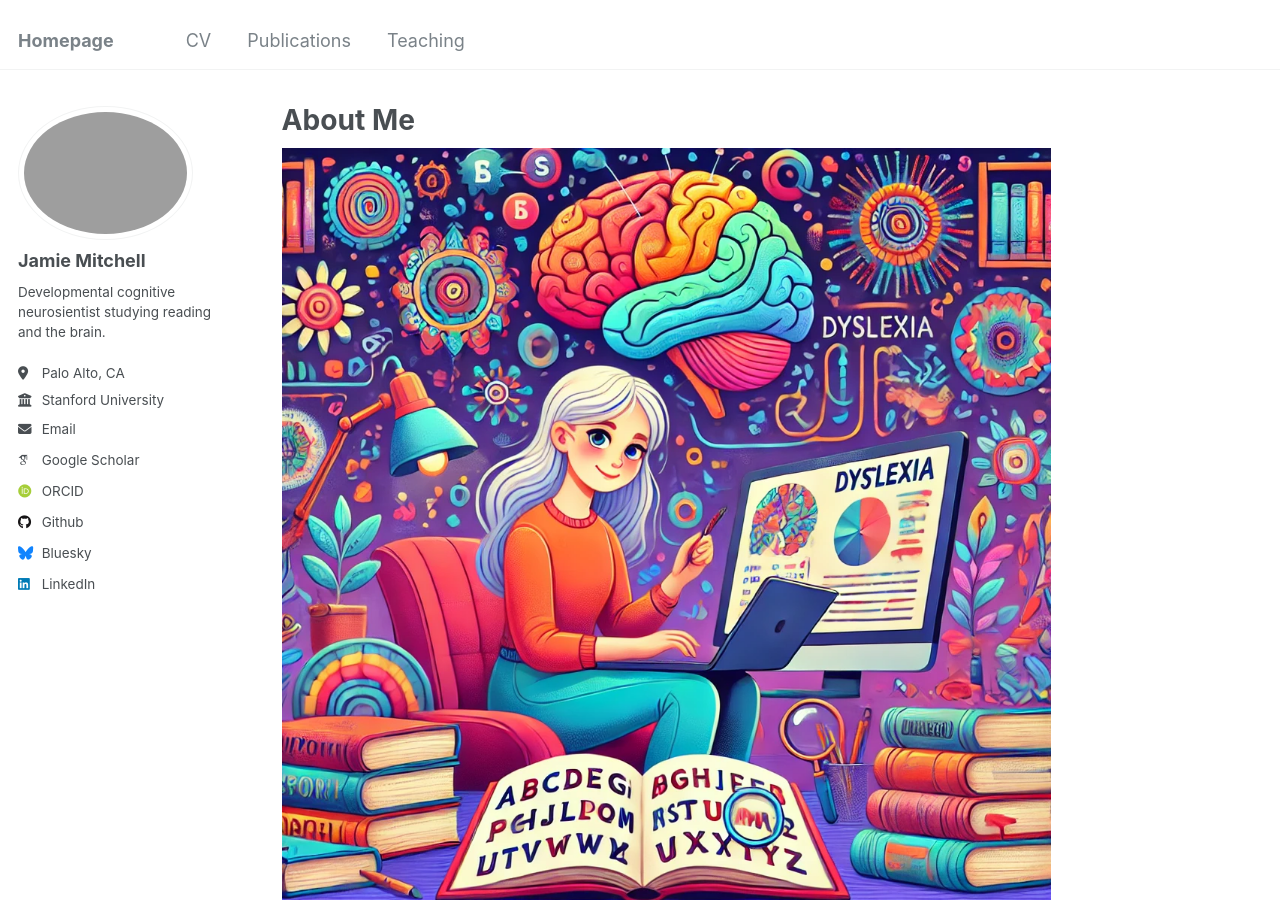
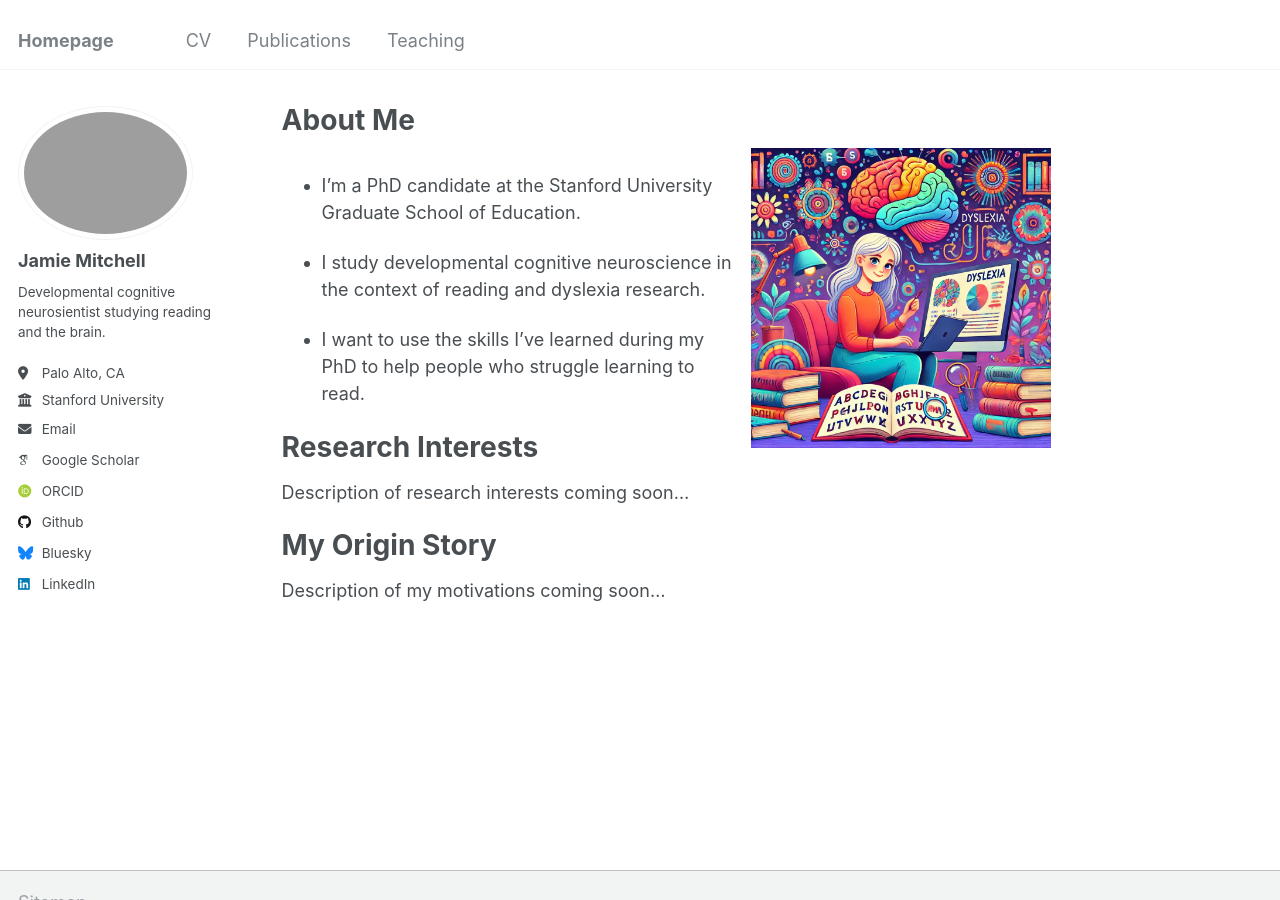
Before and after one commit to jamielmitchell/profile, a Jekyll site: the page built from _pages/about.md, in a window 1280 px wide and 900 px high. Built offline with Jekyll 4.4.1, drawn with Linux system fonts in a browser that asks for light colours; some web fonts are replaced.

Commit message:
Update about.md

```diff
--- a/_pages/about.md
+++ b/_pages/about.md
@@ -8,7 +8,7 @@
   - /about.html
 ---
 
-![Pic](/images/interests.png)
+![Illustration of girl studying reading, dyslexia, and the brain](/images/interests.png){:.align-right width="300px"}
 - I'm a PhD candidate at the Stanford University Graduate School of Education.
 
 - I study developmental cognitive neuroscience in the context of reading and dyslexia research.
```
